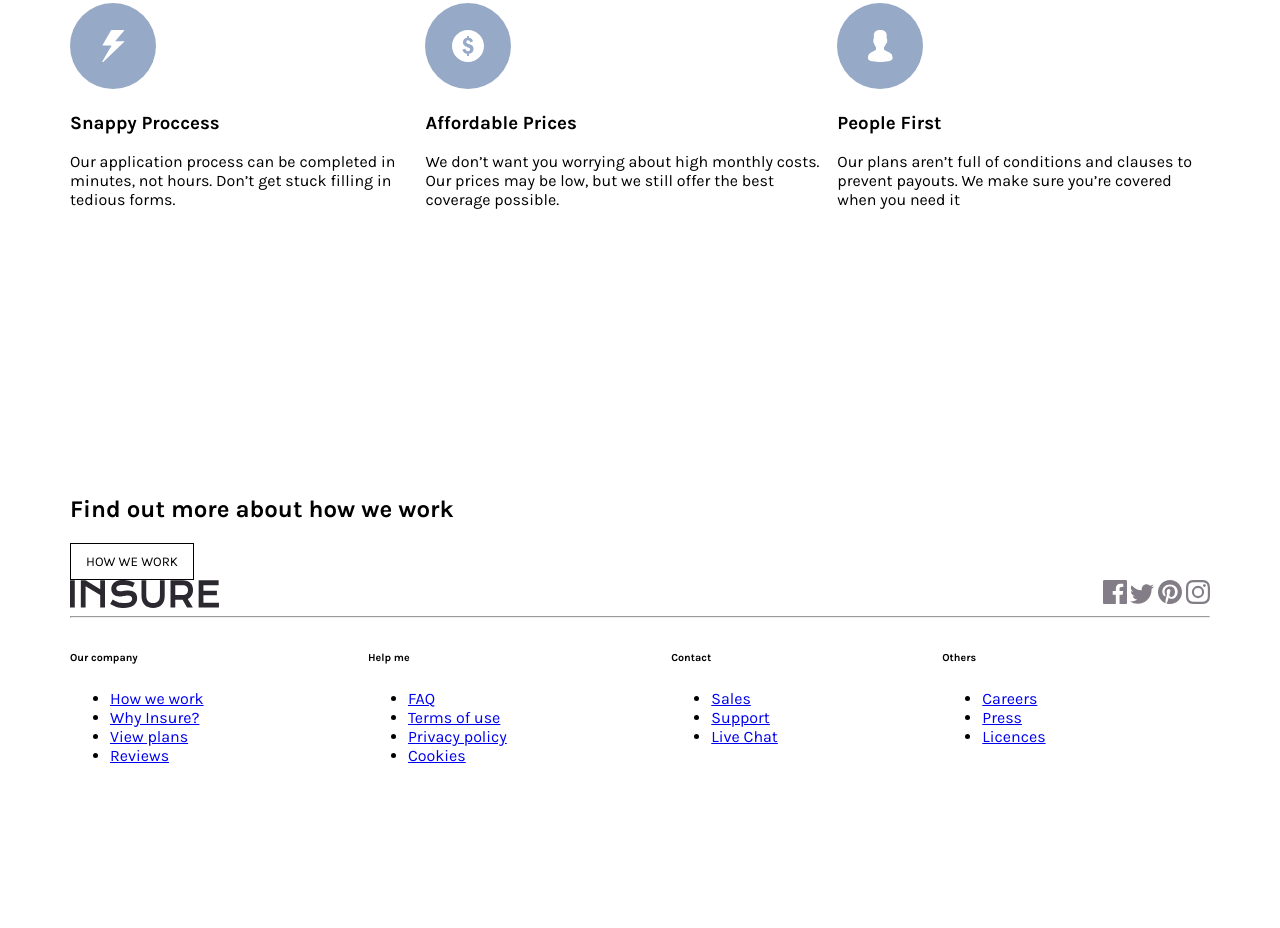
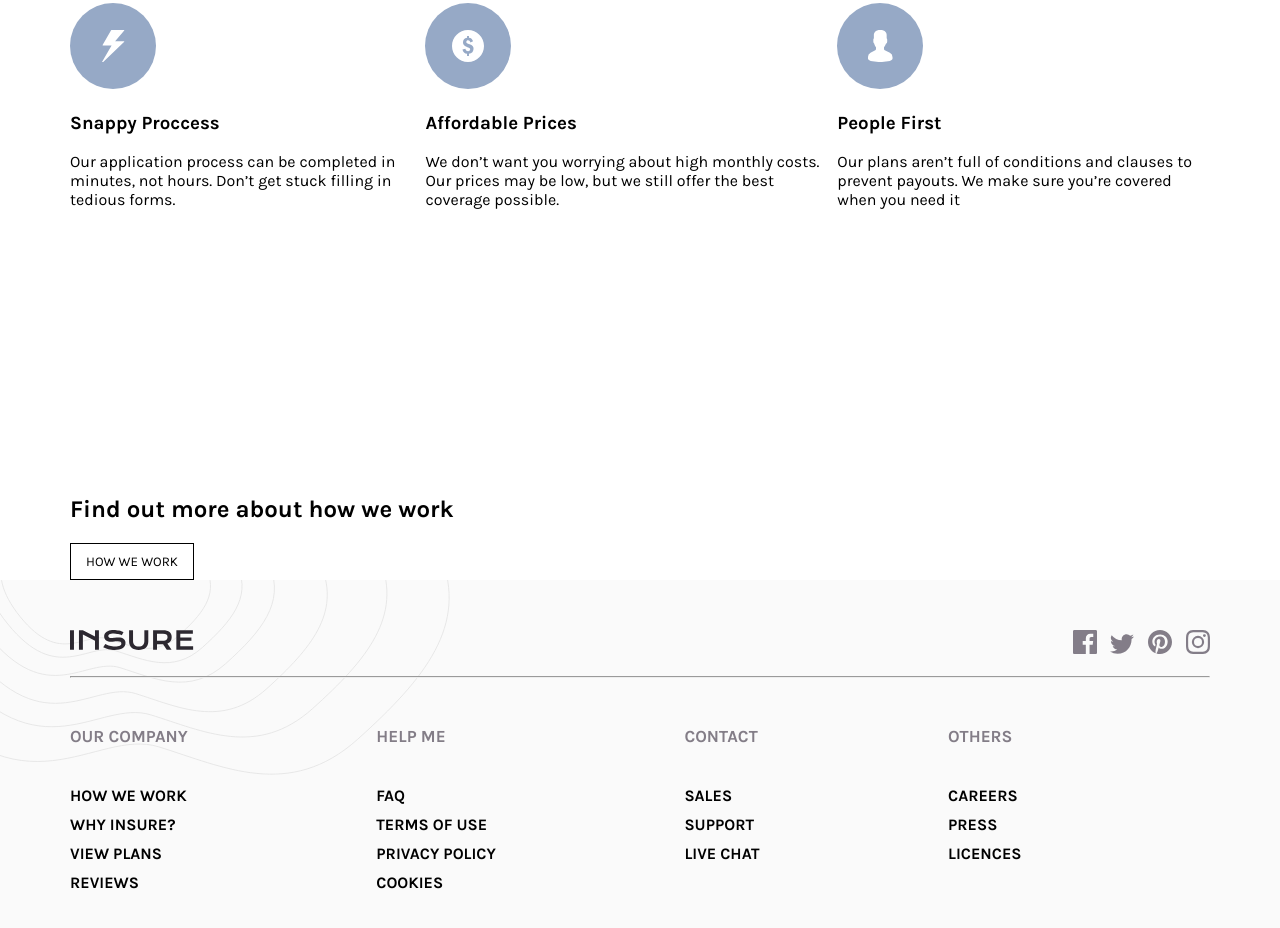
Before and after one commit to atripunoska/Insure-Landing-Page, a plain HTML site: page index.html in a window 1280 px wide. Shown: the part 1064-1992 px from the top of the page. Before the commit the page ends 1845 px from the top, so only its background shows below. Drawn offline with Linux system fonts and the light colour scheme.

Commit message:
Footer done on desktop

```diff
--- a/css/style.css
+++ b/css/style.css
@@ -87,12 +87,62 @@ ul.list-inline li {
   margin: 0 10px;
 }
 
+footer {
+  background-color: #fafafa;
+  padding: 50px 0;
+  position: relative;
+  z-index: 1;
+}
+
+footer::before {
+  content: "";
+  position: absolute;
+  top: 0;
+  left: 0;
+  background: url(../images/bg-pattern-footer-desktop.svg);
+  background-size: 450px 195px;
+  width: 450px;
+  height: 195px;
+  z-index: -1;
+}
 .footer-logo {
-  width: 150px;
+  height: 20px;
 }
 
 footer .column {
   flex-grow: 1;
+}
+
+footer ul {
+  list-style-type: none;
+  padding: 0;
+}
+
+footer ul > li > a {
+  text-transform: uppercase;
+  color: #000;
+  font-size: 16px;
+  font-weight: 600;
+  text-decoration: none;
+}
+
+footer ul > li {
+  padding-bottom: 10px;
+}
+
+footer h6.title {
+  color: hsl(273, 4%, 51%);
+  text-transform: uppercase;
+  font-size: 17px;
+  font-weight: 600;
+  margin: 40px 0;
+}
+
+footer .list-inline > li > img {
+  padding: 0 5px;
+}
+footer .list-inline > li:last-child > img {
+  padding: 0 0px 0 5px;
 }
 @media (max-width: 1600px) {
   .container {
```
